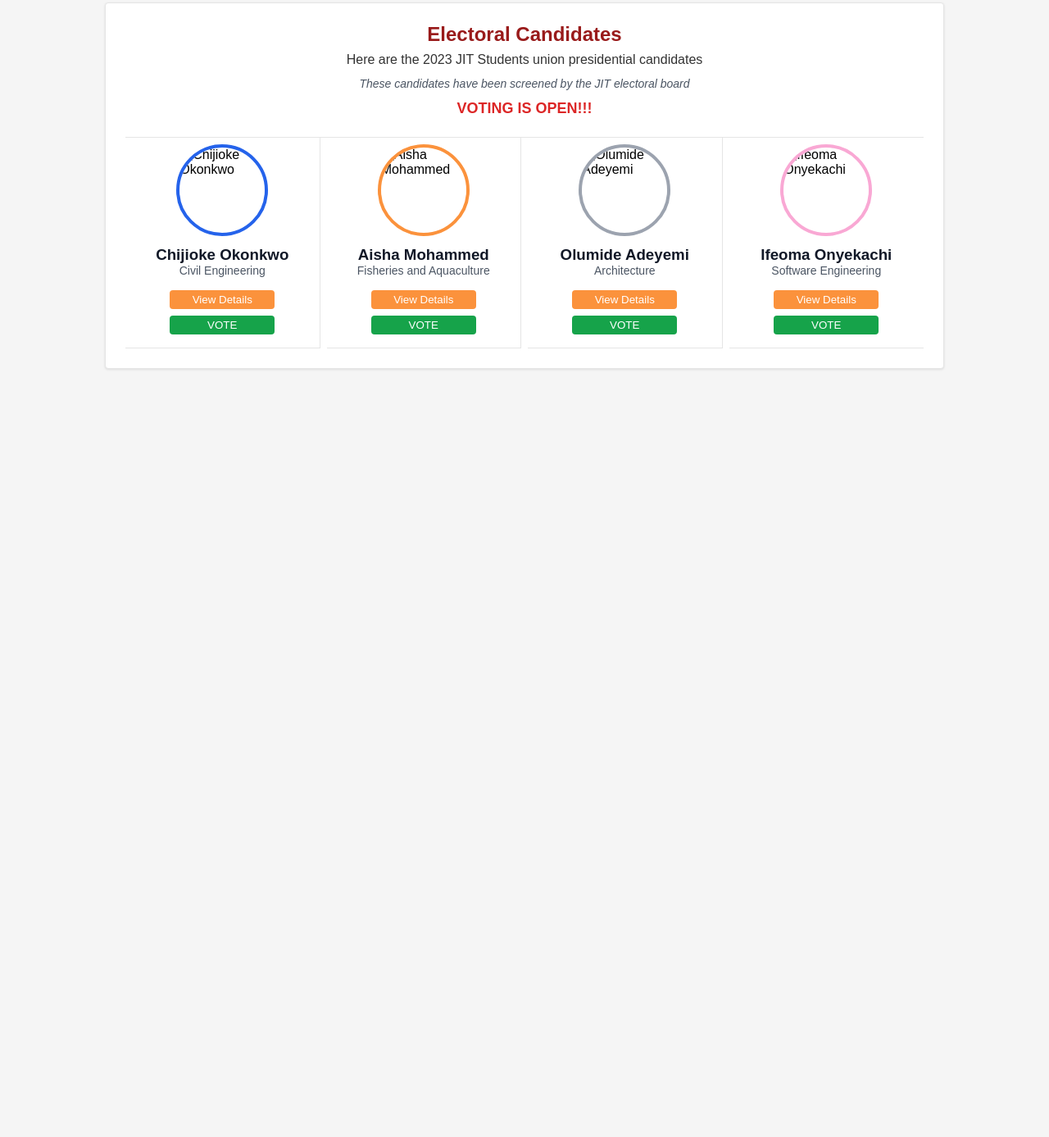
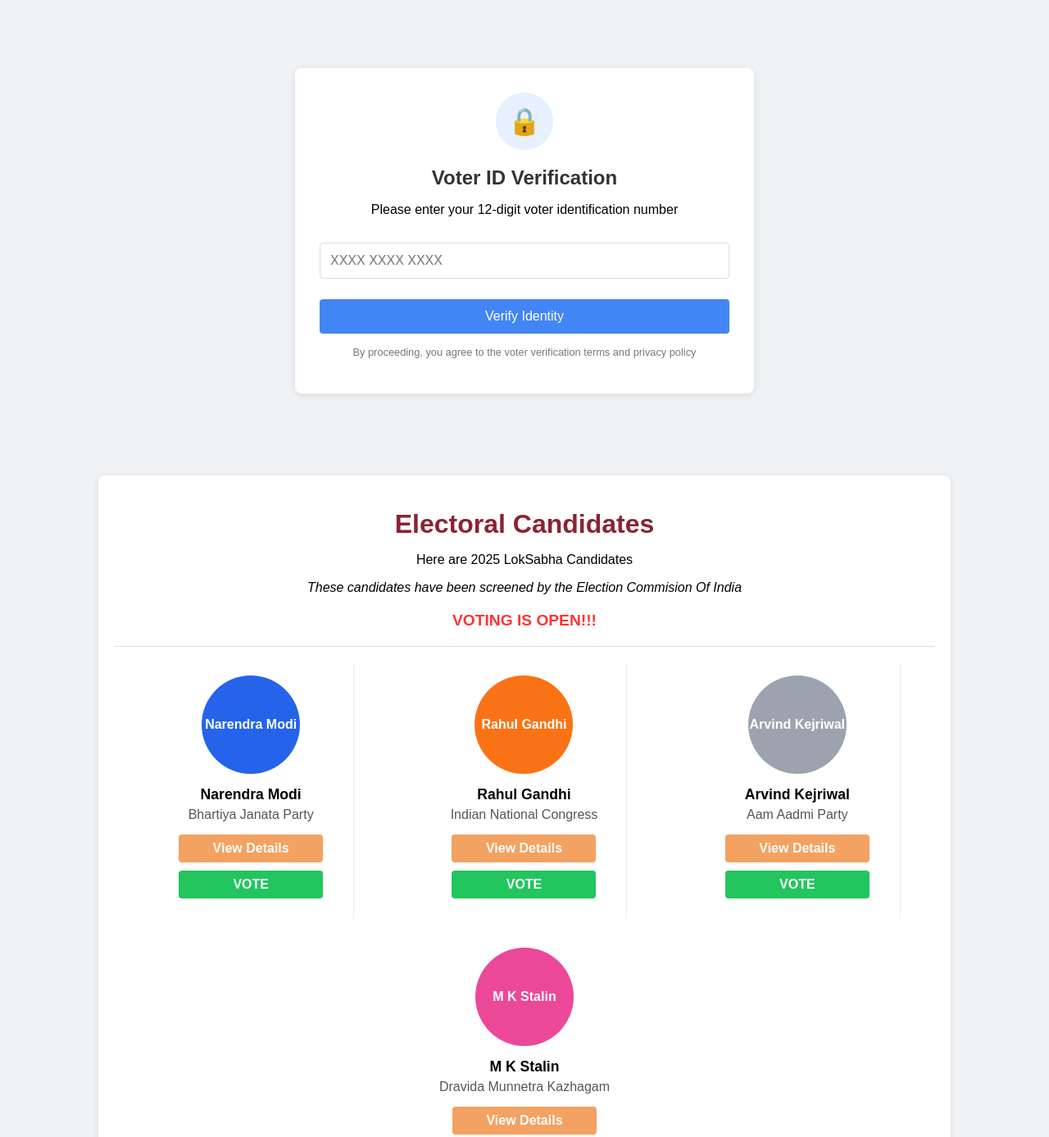
Before and after one commit to Sai0431/VotingSystem, a plain HTML site: page Frontend/votepanel.html in a window 1280 px wide. Shown: the part 17-1404 px from the top of the page at 82% size. Before the commit the page ends 800 px from the top, so only its background shows below. Drawn offline with Linux system fonts and the light colour scheme.

Commit message:
Update votepanel.html

```diff
--- a/Frontend/votepanel.html
+++ b/Frontend/votepanel.html
@@ -6,272 +6,381 @@
     <meta name="viewport" content="width=device-width, initial-scale=1.0">
     <title>Electoral Candidates</title>
     <style>
-        * {
+        body {
+            font-family: Arial, sans-serif;
             margin: 0;
             padding: 0;
-            box-sizing: border-box;
-            font-family: Arial, sans-serif;
-        }
-
-        body {
-            background-color: #f5f5f5;
-            padding: 20px;
-            display: flex;
-            justify-content: center;
+            background-color: #f0f2f5;
         }
 
         .container {
-            width: 100%;
-            max-width: 1024px;
+            max-width: 1000px;
+            margin: 20px auto;
+            padding: 20px;
             background-color: white;
-            padding: 24px;
-            border-radius: 4px;
-            box-shadow: 0 1px 3px rgba(0, 0, 0, 0.1);
-            border: 1px solid #e5e5e5;
+            border-radius: 8px;
+            box-shadow: 0 2px 10px rgba(0, 0, 0, 0.1);
         }
 
-        .header {
+        h1 {
+            color: #8b2332;
             text-align: center;
-            margin-bottom: 24px;
+            margin-bottom: 10px;
         }
 
-        .header h2 {
-            font-size: 24px;
-            font-weight: bold;
-            color: #991b1b;
-            margin-bottom: 8px;
+        .subtitle {
+            text-align: center;
+            margin-bottom: 5px;
         }
 
-        .header p {
-            color: #333;
-            margin-bottom: 12px;
+        .note {
+            text-align: center;
+            font-style: italic;
+            margin-bottom: 15px;
         }
 
-        .header p.italic {
-            font-style: italic;
-            font-size: 14px;
-            color: #4b5563;
+        .voting-status {
+            color: #ff3333;
+            text-align: center;
+            font-weight: bold;
+            font-size: 1.2em;
+            margin: 20px 0;
         }
 
-        .header p.voting-open {
-            color: #dc2626;
-            font-weight: bold;
-            font-size: 18px;
+        hr {
+            border: 0;
+            height: 1px;
+            background-color: #ddd;
+            margin: 20px 0;
         }
 
         .candidates-grid {
-            display: grid;
-            grid-template-columns: 1fr;
-            gap: 8px;
-            border-top: 1px solid #e5e5e5;
+            display: flex;
+            flex-wrap: wrap;
+            justify-content: space-around;
         }
 
-        .candidate {
-            display: flex;
-            flex-direction: column;
-            align-items: center;
-            padding: 8px 16px;
-            border-bottom: 1px solid #e5e5e5;
+        .candidate-card {
+            width: 220px;
+            padding: 15px;
+            margin-bottom: 20px;
+            text-align: center;
+            border-right: 1px solid #eee;
         }
 
-        .candidate-image {
-            width: 112px;
-            height: 112px;
-            border-radius: 50%;
-            overflow: hidden;
-            border-width: 4px;
-            border-style: solid;
-            margin-bottom: 12px;
+        .candidate-card:last-child {
+            border-right: none;
         }
 
-        .candidate-info {
-            text-align: center;
-            margin-bottom: 16px;
+        .candidate-photo {
+            width: 120px;
+            height: 120px;
+            border-radius: 50%;
+            margin: 0 auto 15px;
+            display: flex;
+            justify-content: center;
+            align-items: center;
+            font-weight: bold;
+            color: white;
         }
 
-        .candidate-info h3 {
-            font-weight: bold;
-            color: #111827;
+        .photo-1 {
+            background-color: #2563eb;
+            /* Blue */
         }
 
-        .candidate-info p {
-            font-size: 14px;
-            color: #4b5563;
+        .photo-2 {
+            background-color: #f97316;
+            /* Orange */
         }
 
-        .candidate-actions {
-            display: flex;
-            flex-direction: column;
-            align-items: center;
-            width: 100%;
+        .photo-3 {
+            background-color: #9ca3af;
+            /* Gray */
         }
 
-        .btn {
-            width: 128px;
-            padding: 4px 16px;
-            color: white;
-            font-weight: 500;
-            border-radius: 4px;
-            border: none;
-            cursor: pointer;
-            transition: background-color 0.3s;
-            margin-bottom: 8px;
+        .photo-4 {
+            background-color: #ec4899;
+            /* Pink */
         }
 
-        .btn-details {
-            background-color: #fb923c;
+        .candidate-name {
+            font-weight: bold;
+            font-size: 1.1em;
+            margin-bottom: 5px;
         }
 
-        .btn-details:hover {
-            background-color: #f97316;
+        .candidate-dept {
+            color: #555;
+            margin-bottom: 15px;
         }
 
-        .btn-vote {
-            background-color: #16a34a;
+        .view-btn,
+        .vote-btn {
+            display: block;
+            width: 80%;
+            margin: 10px auto;
+            padding: 8px 0;
+            text-align: center;
+            border-radius: 4px;
+            cursor: pointer;
+            text-decoration: none;
+            font-weight: bold;
         }
 
-        .btn-vote:hover {
-            background-color: #15803d;
+        .view-btn {
+            background-color: #f3a261;
+            color: white;
         }
 
-        @media (min-width: 768px) {
-            .candidates-grid {
-                grid-template-columns: 1fr 1fr;
+        .vote-btn {
+            background-color: #22c55e;
+            color: white;
         }
 
-            .candidate {
-                border-right: 1px solid #e5e5e5;
+        /* Error page styles */
+        .error-container {
+            max-width: 500px;
+            margin: 100px auto;
+            padding: 30px;
+            background-color: white;
+            border-radius: 8px;
+            box-shadow: 0 2px 10px rgba(0, 0, 0, 0.1);
+            text-align: center;
         }
 
-            .candidate:nth-child(2n) {
-                border-right: none;
-            }
+        .error-icon {
+            width: 70px;
+            height: 70px;
+            background-color: #ffeeee;
+            border-radius: 50%;
+            margin: 0 auto 20px;
+            display: flex;
+            justify-content: center;
+            align-items: center;
         }
 
-        @media (min-width: 1024px) {
-            .candidates-grid {
-                grid-template-columns: 1fr 1fr 1fr 1fr;
+        .error-icon span {
+            color: #ff3333;
+            font-size: 2em;
+            font-weight: bold;
         }
 
-            .candidate {
-                border-right: 1px solid #e5e5e5;
+        .error-title {
+            color: #ff3333;
+            font-size: 1.5em;
+            margin-bottom: 15px;
         }
 
-            .candidate:nth-child(2n) {
-                border-right: 1px solid #e5e5e5;
+        .error-message {
+            color: #444;
+            margin-bottom: 20px;
         }
 
-            .candidate:nth-child(4n) {
-                border-right: none;
+        .error-note {
+            color: #777;
+            font-size: 0.9em;
+            margin-bottom: 20px;
         }
+
+        .home-btn {
+            background-color: #3861fb;
+            color: white;
+            padding: 10px 20px;
+            border-radius: 4px;
+            text-decoration: none;
+            display: inline-block;
+        }
+
+        .hidden {
+            display: none;
+        }
+
+        /* Verification Styles */
+        .verification-container {
+            max-width: 500px;
+            margin: 100px auto;
+            padding: 30px;
+            background-color: white;
+            border-radius: 8px;
+            box-shadow: 0 2px 10px rgba(0, 0, 0, 0.1);
+            text-align: center;
+        }
+
+        .lock-icon {
+            width: 70px;
+            height: 70px;
+            background-color: #e6f0ff;
+            border-radius: 50%;
+            margin: 0 auto 20px;
+            display: flex;
+            justify-content: center;
+            align-items: center;
+            font-size: 2em;
+            color: #4285f4;
+        }
+
+        .verification-title {
+            font-size: 1.5em;
+            margin-bottom: 15px;
+            color: #333;
+        }
+
+        .verification-input {
+            width: 100%;
+            padding: 12px;
+            margin: 15px 0;
+            border: 1px solid #ddd;
+            border-radius: 4px;
+            font-size: 1em;
+            box-sizing: border-box;
+        }
+
+        .verify-btn {
+            background-color: #4285f4;
+            color: white;
+            padding: 12px 20px;
+            border: none;
+            border-radius: 4px;
+            cursor: pointer;
+            font-size: 1em;
+            width: 100%;
+            margin-top: 10px;
+        }
+
+        .verify-btn:hover {
+            background-color: #357ae8;
+        }
+
+        .terms-text {
+            font-size: 0.8em;
+            color: #777;
+            margin-top: 15px;
         }
     </style>
 </head>
 
 <body>
-    <div class="container">
-        <div class="header">
-            <h2>Electoral Candidates</h2>
-            <p>Here are the 2023 JIT Students union presidential candidates</p>
-            <p class="italic">These candidates have been screened by the JIT electoral board</p>
-            <p class="voting-open">VOTING IS OPEN!!!</p>
+    <!-- Verification Panel -->
+    <div id="verificationPanel" class="verification-container">
+        <div class="lock-icon">🔒</div>
+        <h2 class="verification-title">Voter ID Verification</h2>
+        <p>Please enter your 12-digit voter identification number</p>
+        <input type="text" id="voterIdInput" class="verification-input" placeholder="XXXX XXXX XXXX" maxlength="12">
+        <button class="verify-btn" onclick="verifyVoter()">Verify Identity</button>
+        <p class="terms-text">By proceeding, you agree to the voter verification terms and privacy policy</p>
     </div>
 
-        <div class="candidates-grid" id="candidates-container">
-            <!-- Candidates will be dynamically inserted here -->
+    <!-- Voting Panel -->
+    <div id="votingPanel" class="container">
+        <h1>Electoral Candidates</h1>
+        <p class="subtitle">Here are 2025 LokSabha Candidates</p>
+        <p class="note">These candidates have been screened by the Election Commision Of India</p>
+        <p class="voting-status">VOTING IS OPEN!!!</p>
+        <hr>
+
+        <div class="candidates-grid">
+            <div class="candidate-card">
+                <div class="candidate-photo photo-1">Narendra Modi</div>
+                <div class="candidate-name">Narendra Modi</div>
+                <div class="candidate-dept">Bhartiya Janata Party</div>
+                <a href="#" class="view-btn">View Details</a>
+                <a href="#" class="vote-btn" onclick="castVote('Narendra MOdi')">VOTE</a>
+            </div>
+
+            <div class="candidate-card">
+                <div class="candidate-photo photo-2">Rahul Gandhi</div>
+                <div class="candidate-name">Rahul Gandhi</div>
+                <div class="candidate-dept">Indian National Congress</div>
+                <a href="#" class="view-btn">View Details</a>
+                <a href="#" class="vote-btn" onclick="castVote('Rahul Gandhi')">VOTE</a>
+            </div>
+
+            <div class="candidate-card">
+                <div class="candidate-photo photo-3">Arvind Kejriwal</div>
+                <div class="candidate-name">Arvind Kejriwal</div>
+                <div class="candidate-dept">Aam Aadmi Party</div>
+                <a href="#" class="view-btn">View Details</a>
+                <a href="#" class="vote-btn" onclick="castVote('Arvind Kejriwal')">VOTE</a>
+            </div>
+
+            <div class="candidate-card">
+                <div class="candidate-photo photo-4">M K Stalin</div>
+                <div class="candidate-name">M K Stalin</div>
+                <div class="candidate-dept">Dravida Munnetra Kazhagam</div>
+                <a href="#" class="view-btn">View Details</a>
+                <a href="#" class="vote-btn" onclick="castVote('M K Stalin')">VOTE</a>
+            </div>
         </div>
     </div>
 
+    <!-- Timeout Error Page -->
+    <div id="timeoutPage" class="error-container hidden">
+        <div class="error-icon">
+            <span>!</span>
+        </div>
+        <h2 class="error-title">Oops! Voting Time is Over</h2>
+        <p class="error-message">You did not vote within the allotted time.</p>
+        <p class="error-note">Please contact your administrator if you believe this is an error.</p>
+        <a href="#" class="home-btn" onclick="resetVoting()">Return Home</a>
+    </div>
+
     <script>
-        // Candidates data
-        const candidates = [
-            {
-                id: 1,
-                name: "Chijioke Okonkwo",
-                department: "Civil Engineering",
-                image: "/api/placeholder/150/150",
-                borderColor: "#2563eb" // blue-600
-            },
-            {
-                id: 2,
-                name: "Aisha Mohammed",
-                department: "Fisheries and Aquaculture",
-                image: "/api/placeholder/150/150",
-                borderColor: "#fb923c" // orange-400
-            },
-            {
-                id: 3,
-                name: "Olumide Adeyemi",
-                department: "Architecture",
-                image: "/api/placeholder/150/150",
-                borderColor: "#9ca3af" // gray-400
-            },
-            {
-                id: 4,
-                name: "Ifeoma Onyekachi",
-                department: "Software Engineering",
-                image: "/api/placeholder/150/150",
-                borderColor: "#f9a8d4" // pink-300
+        let votingTimeout;
+
+        // Function to verify voter ID
+        function verifyVoter() {
+            const voterId = document.getElementById('voterIdInput').value;
+
+            // Simple validation for 12 digits
+            if (voterId.length === 12 && /^\d+$/.test(voterId)) {
+                // Hide verification panel and show voting panel
+                document.getElementById('verificationPanel').classList.add('hidden');
+                document.getElementById('votingPanel').classList.remove('hidden');
+
+                // Start the voting timeout
+                startVotingTimer();
+            } else {
+                alert("Please enter a valid 12-digit voter ID number");
             }
-        ];
-
-        // Function to render candidates
-        function renderCandidates() {
-            const container = document.getElementById('candidates-container');
-
-            candidates.forEach(candidate => {
-                const candidateElement = document.createElement('div');
-                candidateElement.className = 'candidate';
-
-                candidateElement.innerHTML = `
-                    <div class="candidate-image" style="border-color: ${candidate.borderColor}">
-                        <img src="${candidate.image}" alt="${candidate.name}" style="width: 100%; height: 100%; object-fit: cover;">
-                    </div>
-                    <div class="candidate-info">
-                        <h3>${candidate.name}</h3>
-                        <p>${candidate.department}</p>
-                    </div>
-                    <div class="candidate-actions">
-                        <button class="btn btn-details">View Details</button>
-                        <button class="btn btn-vote" data-id="${candidate.id}">VOTE</button>
-                    </div>
-                `;
-
-                container.appendChild(candidateElement);
-            });
-
-            // Add event listeners for voting
-            document.querySelectorAll('.btn-vote').forEach((btn) => {
-                btn.addEventListener('click', (e) => {
-                    const candidateId = e.target.getAttribute('data-id');
-                    castVote(candidateId);
-
-                    // Make a POST request to the backend to cast a vote
-                    fetch('http://localhost:5000/vote/vote', { // Update with full backend URL
-                        method: 'POST',
-                        headers: {
-                            'Content-Type': 'application/json',
-                        },
-                        body: JSON.stringify({ candidateId }),
-                    })
-                        .then((response) => response.json())
-                        .then((data) => {
-                            if (data.error) {
-                                alert(`Error: ${data.error}`);
-                            } else {
-                                alert(`Vote cast successfully for candidate ID: ${candidateId}`);
-                            }
-                        })
-                        .catch((error) => {
-                            console.error('Error:', error);
-                            alert('Failed to cast vote. Please try again.');
-                        });
-                });
-            });
         }
 
-        // Initialize the application
-        document.addEventListener('DOMContentLoaded', renderCandidates);
+        // Function to start voting timer
+        function startVotingTimer() {
+            // Set timeout for 30 seconds
+            votingTimeout = setTimeout(function () {
+                showTimeoutPage();
+            }, 30000); // 30 seconds
+        }
+
+        // Function to handle voting
+        function castVote(candidate) {
+            // Clear the timeout since user voted
+            clearTimeout(votingTimeout);
+
+            // Corrected string interpolation
+            alert(`Thank you for voting for ${candidate}!`);
+
+            // After voting, return to verification page for next voter
+            setTimeout(function () {
+                document.getElementById('votingPanel').classList.add('hidden');
+                document.getElementById('verificationPanel').classList.remove('hidden');
+                document.getElementById('voterIdInput').value = '';
+            }, 2000);
+        }
+
+        // Function to show timeout page
+        function showTimeoutPage() {
+            document.getElementById('votingPanel').classList.add('hidden');
+            document.getElementById('timeoutPage').classList.remove('hidden');
+        }
+
+        // Function to reset and go back to verification page
+        function resetVoting() {
+            document.getElementById('timeoutPage').classList.add('hidden');
+            document.getElementById('verificationPanel').classList.remove('hidden');
+            document.getElementById('voterIdInput').value = '';
+        }
     </script>
 </body>
 
```
Lines whose indentation alone changed are shown as unchanged.
